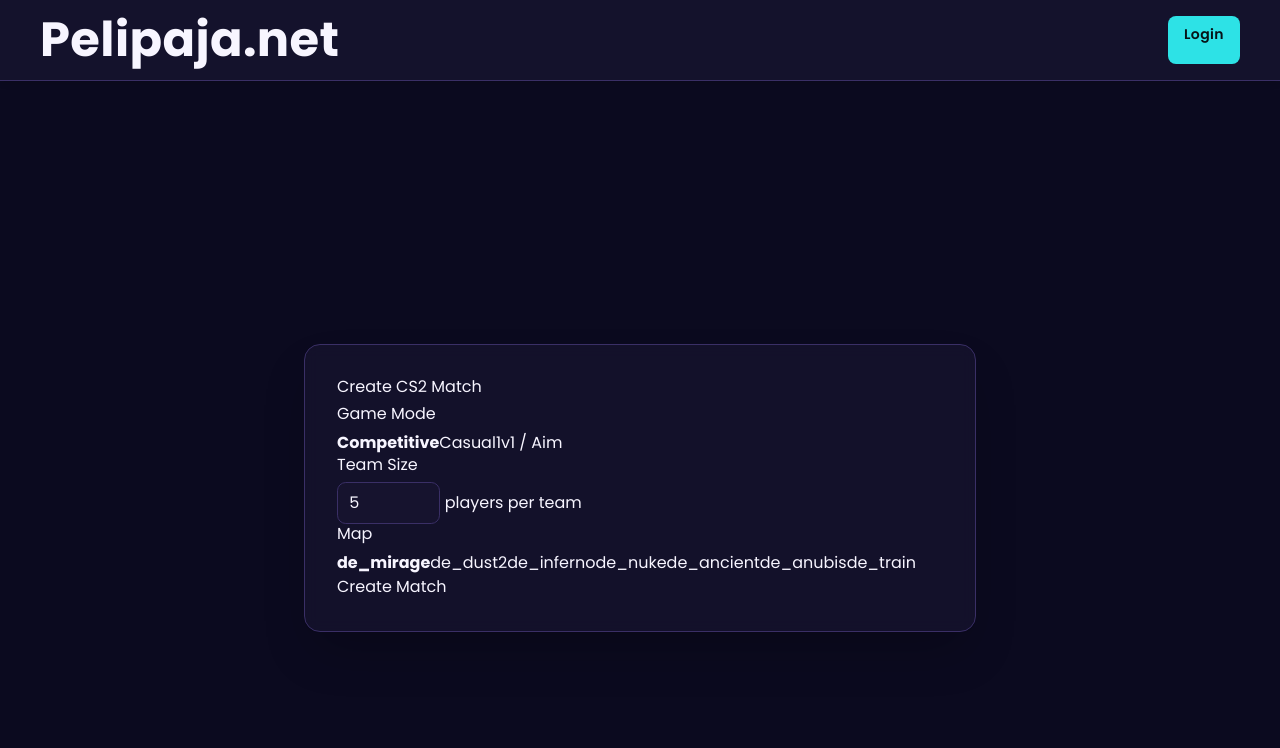
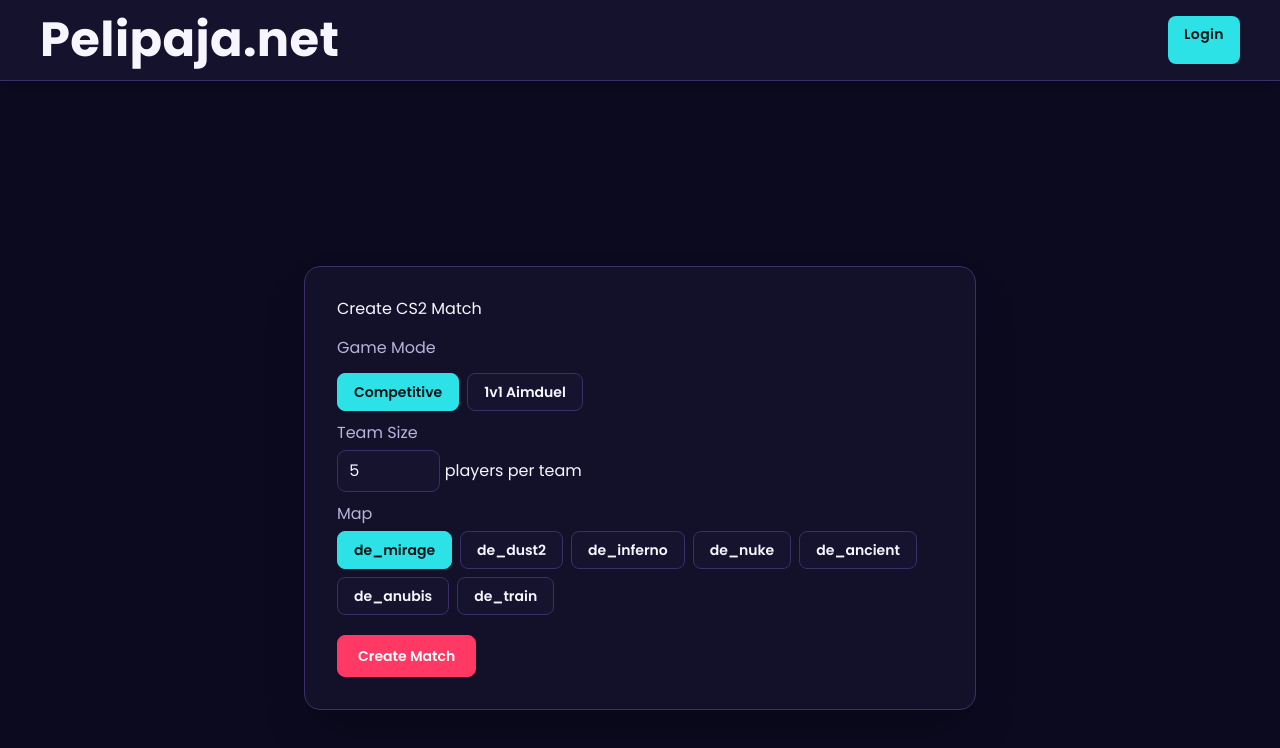
Before and after one commit to Tomppahh/Pelipaja.net, a Next.js app: page /match/new/cs2 in a window 1280 px wide. Shown: the top 748 px of the page. Built offline with nearby package versions, Linux system fonts and the light colour scheme; no server answers.

Commit message:
some styling changes

```diff
--- a/src/app/match/new/cs2/page.tsx
+++ b/src/app/match/new/cs2/page.tsx
@@ -59,21 +59,32 @@ export default function CreateCS2MatchPage() {
     <div>
       <h1>Create CS2 Match</h1>
 
-      <div>
-        <h2>Game Mode</h2>
-        {CS2_MODES.map(mode => (
+      <div className="flex flex-col gap-2">
+        <h2 className="pt-3 text-[var(--muted)]">Game Mode</h2>
+
+        <div className="flex flex-wrap gap-2">
+          {CS2_MODES.map((mode) => {
+            const isSelected = selectedMode.id === mode.id;
+
+            return (
               <button
                 key={mode.id}
                 onClick={() => handleModeChange(mode.id)}
-            style={{ fontWeight: selectedMode.id === mode.id ? "bold" : "normal" }}
+                className={`rounded-lg border px-4 py-2 text-sm font-semibold transition
+                  ${isSelected
+                    ? "border-[var(--accent)] bg-[var(--accent)] text-[var(--accent-contrast)]"
+                    : "border-[var(--border)] bg-[var(--surface)] text-[var(--foreground)] hover:bg-[var(--surface-hover)]"
+                  }`}
               >
                 {mode.label}
               </button>
-        ))}
+            );
+          })}
+        </div>
       </div>
 
       <div>
-        <h2>Team Size</h2>
+        <h2 className="pt-3 text-[var(--muted)]">Team Size</h2>
         <input
           type="number"
           min={1}
@@ -85,21 +96,35 @@ export default function CreateCS2MatchPage() {
       </div>
 
       <div>
-        <h2>Map</h2>
-        {CS2_MAPS.map(map => (
+        <h2 className="pt-3 text-[var(--muted)]">Map</h2>
+        <div className="flex flex-wrap gap-2">
+          {CS2_MAPS.map((map) => {
+            const isSelectedMap = selectedMap === map;
+
+            return (
               <button
                 key={map}
                 onClick={() => setSelectedMap(map)}
-            style={{ fontWeight: selectedMap === map ? "bold" : "normal" }}
+                className={`rounded-lg border px-4 py-2 text-sm font-semibold transition ${
+                  isSelectedMap
+                    ? "border-[var(--accent)] bg-[var(--accent)] text-[var(--accent-contrast)]"
+                    : "border-[var(--border)] bg-[var(--surface)] text-[var(--foreground)] hover:bg-[var(--surface-hover)]"
+                }`}
               >
                 {map}
               </button>
-        ))}
+            );
+          })}
+        </div>
       </div>
 
       {error && <p style={{ color: "red" }}>{error}</p>}
 
-      <button onClick={handleSubmit} disabled={loading}>
+      <button
+        onClick={handleSubmit}
+        disabled={loading}
+        className="mt-5 rounded-lg border border-[var(--accent-2)] bg-[var(--accent-2)] px-5 py-2.5 text-sm font-semibold text-white transition hover:brightness-110 disabled:cursor-not-allowed disabled:opacity-60"
+      >
         {loading ? "Creating..." : "Create Match"}
       </button>
     </div>
--- a/src/backend/games/cs2/config/modes.ts
+++ b/src/backend/games/cs2/config/modes.ts
@@ -1,5 +1,5 @@
 export const CS2_MODES = [
   { id: "competitive", label: "Competitive", defaultTeamSize: 5 },
-  { id: "casual", label: "Casual", defaultTeamSize: 5 },
-  { id: "aim", label: "1v1 / Aim", defaultTeamSize: 1 },
+
+  { id: "aim", label: "1v1 Aimduel", defaultTeamSize: 1 },
 ];
```
Lines whose indentation alone changed are shown as unchanged.
